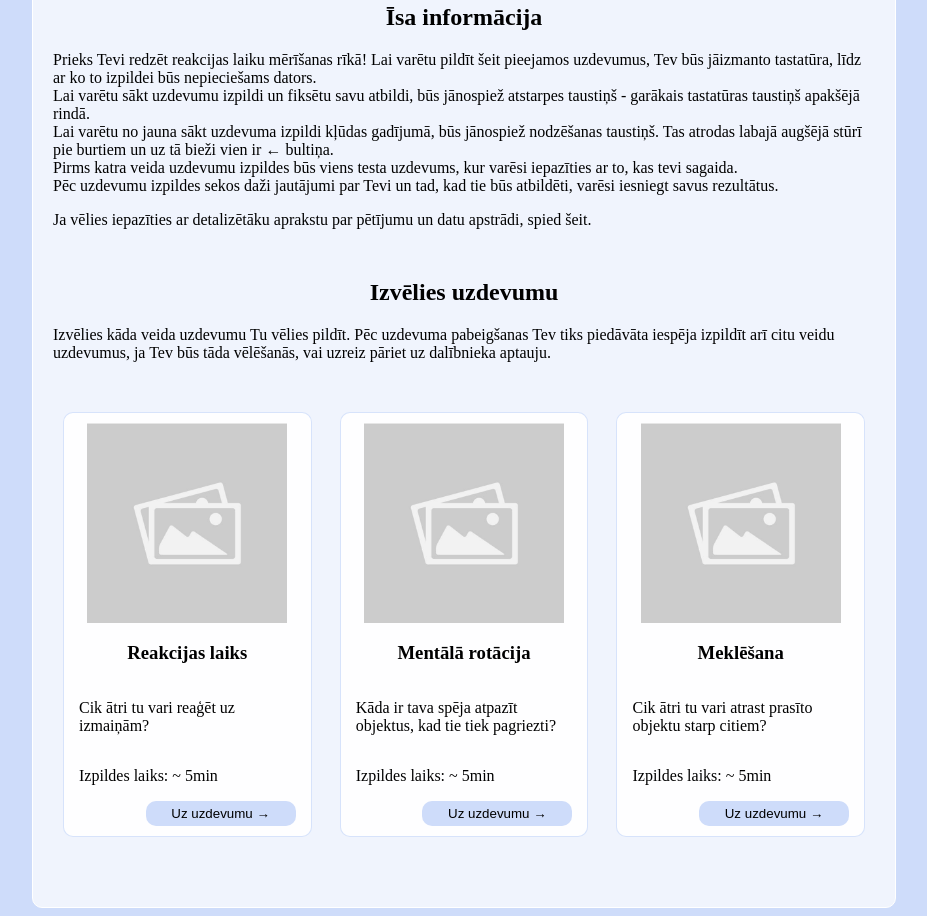
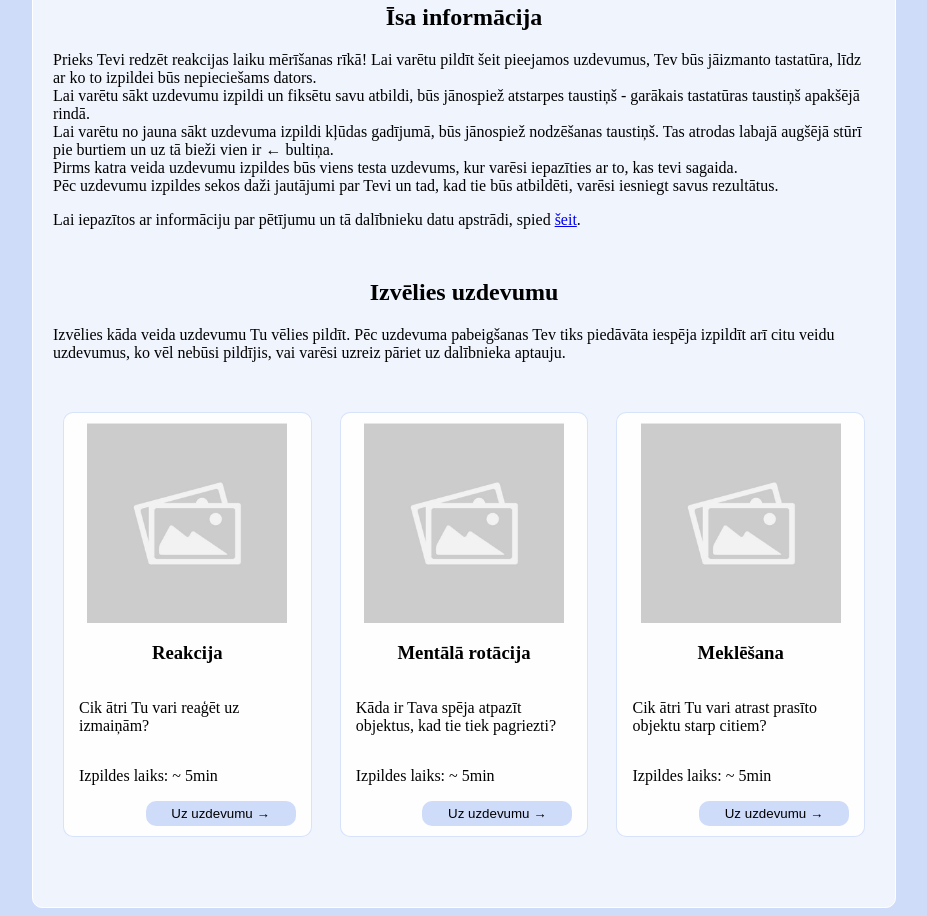
Before and after one commit to Annie-I/RT-measurment, a plain HTML site: page index.html in a window 1280 px wide. Shown: the part 108-1024 px from the top of the page, without its empty margins (176-1103 px from the left). Drawn offline with Linux system fonts and the light colour scheme.

Commit message:
Add page par-petijumu

```diff
--- a/index.html
+++ b/index.html
@@ -26,20 +26,21 @@
                     savus rezultātus.
                 </p>
                 <p>
-                    Ja vēlies iepazīties ar detalizētāku aprakstu par pētījumu un datu apstrādi, spied šeit.
-                    <!-- links uz citu lapu ar pilnu aprakstu -->
+                    Lai iepazītos ar informāciju par pētījumu un tā dalībnieku datu apstrādi, spied
+                    <a href="/par-petijumu.html">šeit</a>.
                 </p>
             </div>
             <div id="tasks">
                 <h2>Izvēlies uzdevumu</h2>
                 Izvēlies kāda veida uzdevumu Tu vēlies pildīt. Pēc uzdevuma pabeigšanas Tev tiks piedāvāta iespēja
-                izpildīt arī citu veidu uzdevumus, ja Tev būs tāda vēlēšanās, vai uzreiz pāriet uz dalībnieka aptauju.
+                izpildīt arī citu veidu uzdevumus, ko vēl nebūsi pildījis, vai varēsi uzreiz pāriet uz dalībnieka
+                aptauju.
                 <div id="task_selection">
                     <div class="task_card">
                         <!-- bilde -->
                         <img src="./placeholder.jpg" alt="placeholder image" class="task_image" />
-                        <h3>Reakcijas laiks</h3>
-                        <p class="task_desription">Cik ātri tu vari reaģēt uz izmaiņām?</p>
+                        <h3>Reakcija</h3>
+                        <p class="task_desription">Cik ātri Tu vari reaģēt uz izmaiņām?</p>
                         <p class="task_duration">Izpildes laiks: ~ 5min</p>
                         <button>Uz uzdevumu &rarr;</button>
                     </div>
@@ -47,7 +48,7 @@
                         <!-- bilde -->
                         <img src="./placeholder.jpg" alt="placeholder image" class="task_image" />
                         <h3>Mentālā rotācija</h3>
-                        <p class="task_desription">Kāda ir tava spēja atpazīt objektus, kad tie tiek pagriezti?</p>
+                        <p class="task_desription">Kāda ir Tava spēja atpazīt objektus, kad tie tiek pagriezti?</p>
                         <p class="task_duration">Izpildes laiks: ~ 5min</p>
                         <button>Uz uzdevumu &rarr;</button>
                     </div>
@@ -55,7 +56,7 @@
                         <!-- bilde -->
                         <img src="./placeholder.jpg" alt="placeholder image" class="task_image" />
                         <h3>Meklēšana</h3>
-                        <p class="task_desription">Cik ātri tu vari atrast prasīto objektu starp citiem?</p>
+                        <p class="task_desription">Cik ātri Tu vari atrast prasīto objektu starp citiem?</p>
                         <p class="task_duration">Izpildes laiks: ~ 5min</p>
                         <button>Uz uzdevumu &rarr;</button>
                     </div>
```
Also changed, not shown: par-petijumu.html (added, +34 -0 lines).
